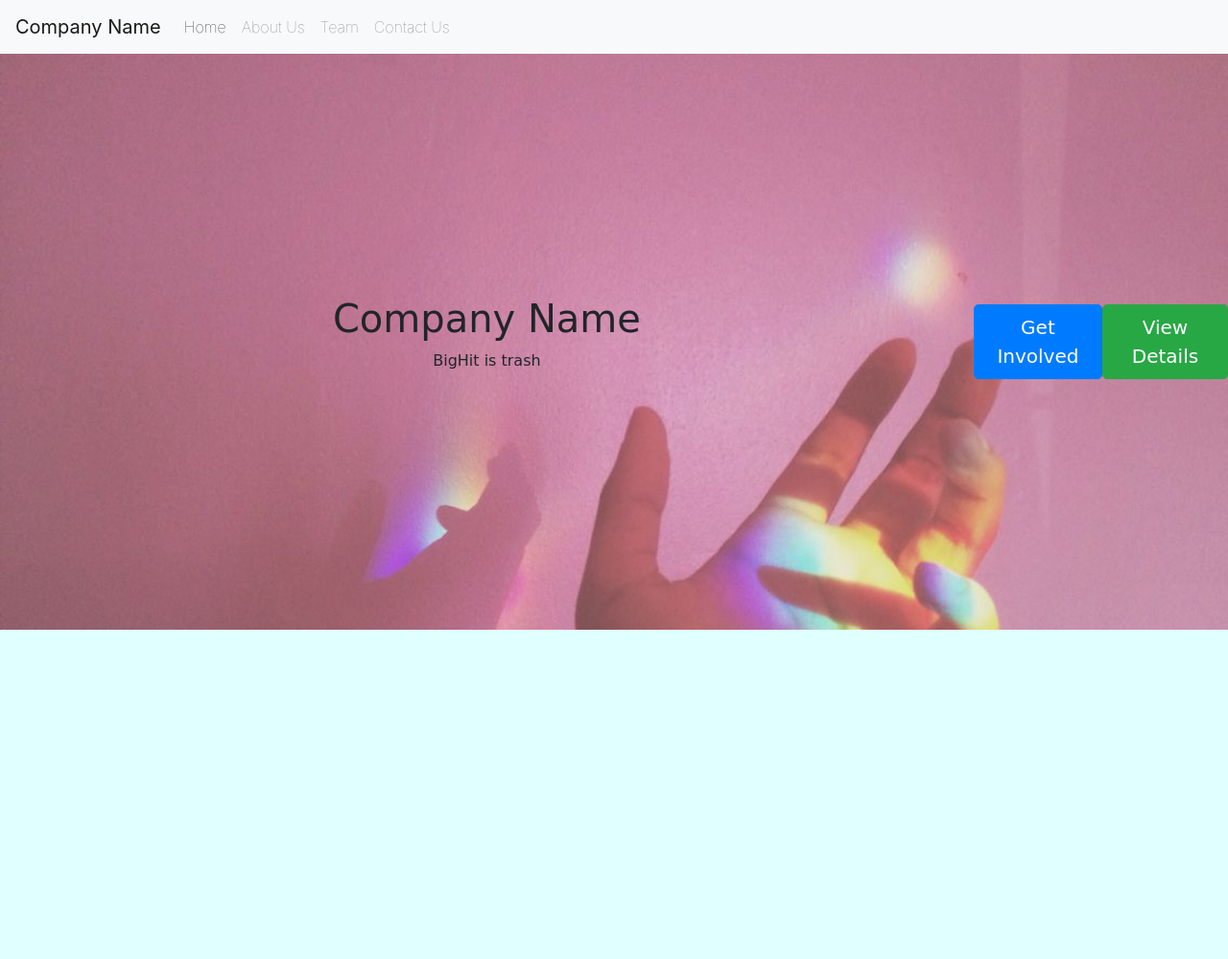
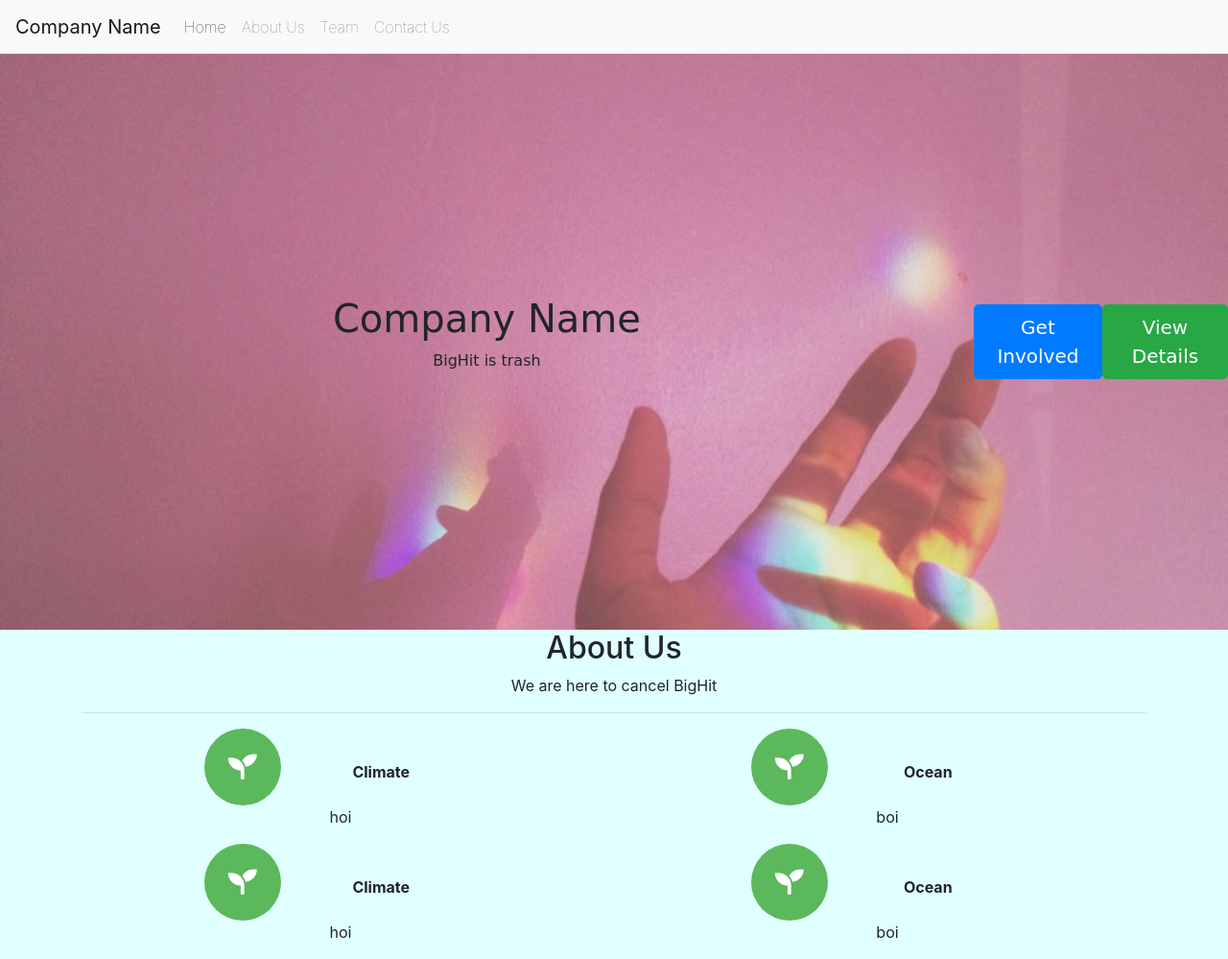
Before and after one commit to LeslieHunter/project1, a plain HTML site: page index.html in a window 1280 px wide. Shown: the whole page at 96% size. Before the commit the page ends 800 px from the top, so only its background shows below. Drawn offline with nearby package versions, Linux system fonts and the light colour scheme; a web font is replaced by a local one.

Commit message:
new about us section

```diff
--- a/index.html
+++ b/index.html
@@ -4,7 +4,10 @@
      <title>Boilerplate Snippet</title>
      <link rel="stylesheet" href="https://stackpath.bootstrapcdn.com/bootstrap/4.3.1/css/bootstrap.min.css" integrity="sha384-ggOyR0iXCbMQv3Xipma34MD+dH/1fQ784/j6cY/iJTQUOhcWr7x9JvoRxT2MZw1T" crossorigin="anonymous">
      <link rel="stylesheet" type="text/css" href="style.css">
+     <!-- Font --------------------------------- -->
      <link href="https://fonts.googleapis.com/css?family=Herr+Von+Muellerhoff" rel="stylesheet">
+    <!-- Font Awsome --------------------------- -->
+    <link rel="stylesheet" href="https://use.fontawesome.com/releases/v5.7.2/css/all.css" integrity="sha384-fnmOCqbTlWIlj8LyTjo7mOUStjsKC4pOpQbqyi7RrhN7udi9RwhKkMHpvLbHG9Sr" crossorigin="anonymous">
     </head>
     <body>
         <!-- nav bar ----------------------------- -->
@@ -23,6 +26,7 @@
   </div>
 </nav>
         <!-- end nav bar ----------------------------- -->
+
         <!-- Header ---------------------------------- -->
         <header class="d-flex align-items-center">
             <div class="container">
@@ -33,6 +37,41 @@
             <button class="btn btn-lg btn-success">View Details</button>
         </header>
         <!-- end header ------------------------------ -->
+
+        <!-- about us -------------------------------- -->
+        <section class="aboutus container">
+            <h2>About Us</h2>
+            <p>We are here to cancel BigHit</p>
+            <hr>
+            <!-- grids ------------------------------ -->
+            <!-- first row -->
+            <div class="row">
+                <div class="col-md-6">
+                    <i class="fas fa-seedling"></i>
+                    <span><strong>Climate</strong></span>
+                    <p>hoi</p>
+                </div>
+                 <div class="col-md-6">
+                     <i class="fas fa-seedling"></i>
+                    <span><strong>Ocean</strong></span>
+                    <p>boi</p>
+            </div>
+            </div>
+            <!-- second row -->
+             <div class="row">
+                <div class="col-md-6">
+                    <i class="fas fa-seedling"></i>
+                    <span><strong>Climate</strong></span>
+                    <p>hoi</p>
+                </div>
+                 <div class="col-md-6">
+                     <i class="fas fa-seedling"></i>
+                    <span><strong>Ocean</strong></span>
+                    <p>boi</p>
+            </div>
+            </div>
+        </section>
+        <!-- end about us ---------------------------- -->
        <script src="https://code.jquery.com/jquery-3.3.1.slim.min.js" integrity="sha384-q8i/X+965DzO0rT7abK41JStQIAqVgRVzpbzo5smXKp4YfRvH+8abtTE1Pi6jizo" crossorigin="anonymous"></script>
        <script src="https://cdnjs.cloudflare.com/ajax/libs/popper.js/1.14.7/umd/popper.min.js" integrity="sha384-UO2eT0CpHqdSJQ6hJty5KVphtPhzWj9WO1clHTMGa3JDZwrnQq4sF86dIHNDz0W1" crossorigin="anonymous"></script>
        <script src="https://stackpath.bootstrapcdn.com/bootstrap/4.3.1/js/bootstrap.min.js" integrity="sha384-JjSmVgyd0p3pXB1rRibZUAYoIIy6OrQ6VrjIEaFf/nJGzIxFDsf4x0xIM+B07jRM" crossorigin="anonymous"></script>
--- a/style.css
+++ b/style.css
@@ -17,5 +17,28 @@ header{
     background-size: cover;
     text-align:center;
     font-family: 'Herr Von Muellerhoff', cursive;
+}
 
+.aboutus {
+    text-align: center;
 }
+
+.aboutus i{
+    font-size:30px;
+    padding: 25px 20px;
+
+    /*change the color*/
+    color: #fff;
+    background-color: #5cb85c;
+
+    /*resize and shape*/
+    width: 80px;
+    height: 80px;
+
+    border-radius: 50%
+}
+
+.aboutus span{
+    width: 200px;
+    display: inline-block;
+}
```
